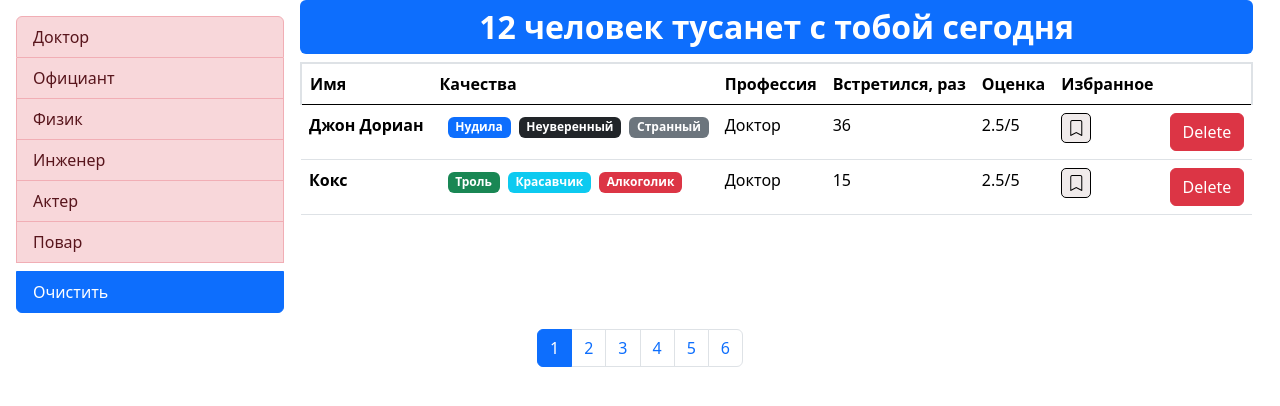
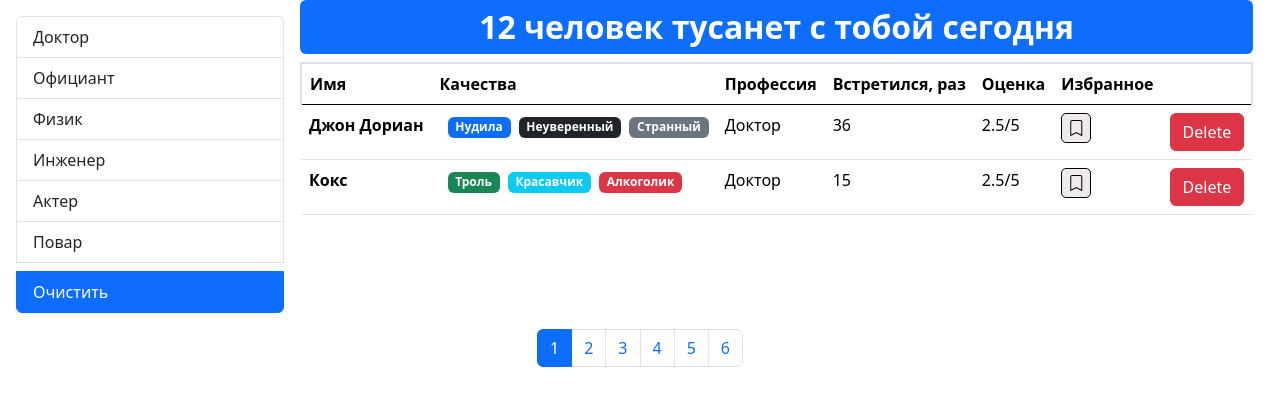
Before and after one commit to butuzz74/-1-function-conponents, a React (Create React App) app: page / in a window 1280 px wide. Shown: the top 406 px of the page. Built offline with nearby package versions, Linux system fonts and the light colour scheme.

Commit message:
disable li

```diff
--- a/src/components/GroupList.jsx
+++ b/src/components/GroupList.jsx
@@ -17,15 +17,15 @@ const GroupList = ({
                     <li
                         key={professions[item][valueProperty]}
                         className={
-                            arrProfessions.includes(professions[item])
-                                ? contentProperty(
+                            arrProfessions.includes((professions[item][contentProperty]))
+                                ? (
                                     `list-group-item + ${
                                         selectedProf === professions[item]
                                             ? "active"
                                             : ""
                                     }`
                                 )
-                                : "list-group-item list-group-item-danger"
+                                : "list-group-item list-group-item-action disabled"
                         }
                         role="button"
                         onClick={() => onSelectedProf(professions[item])}
```
